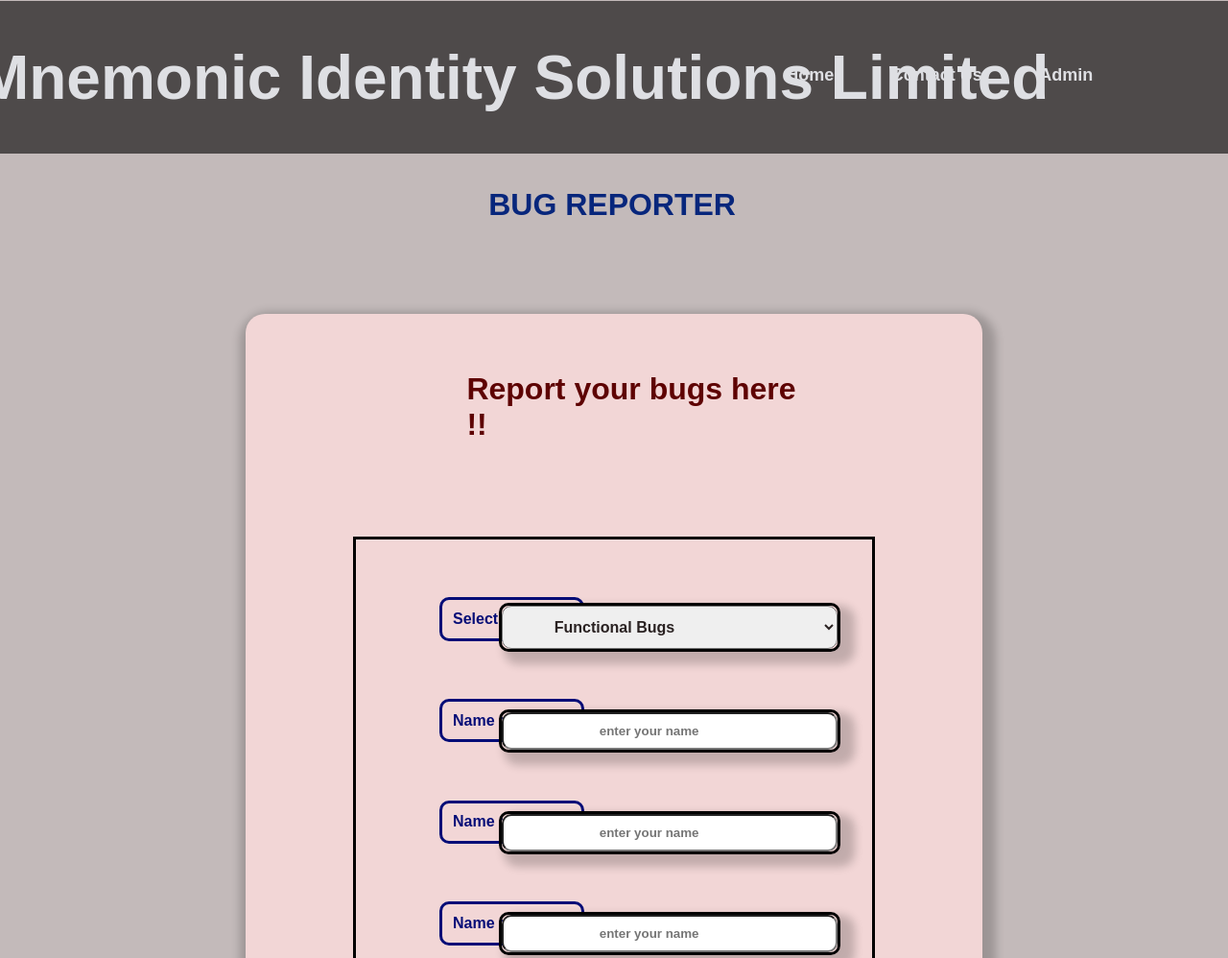
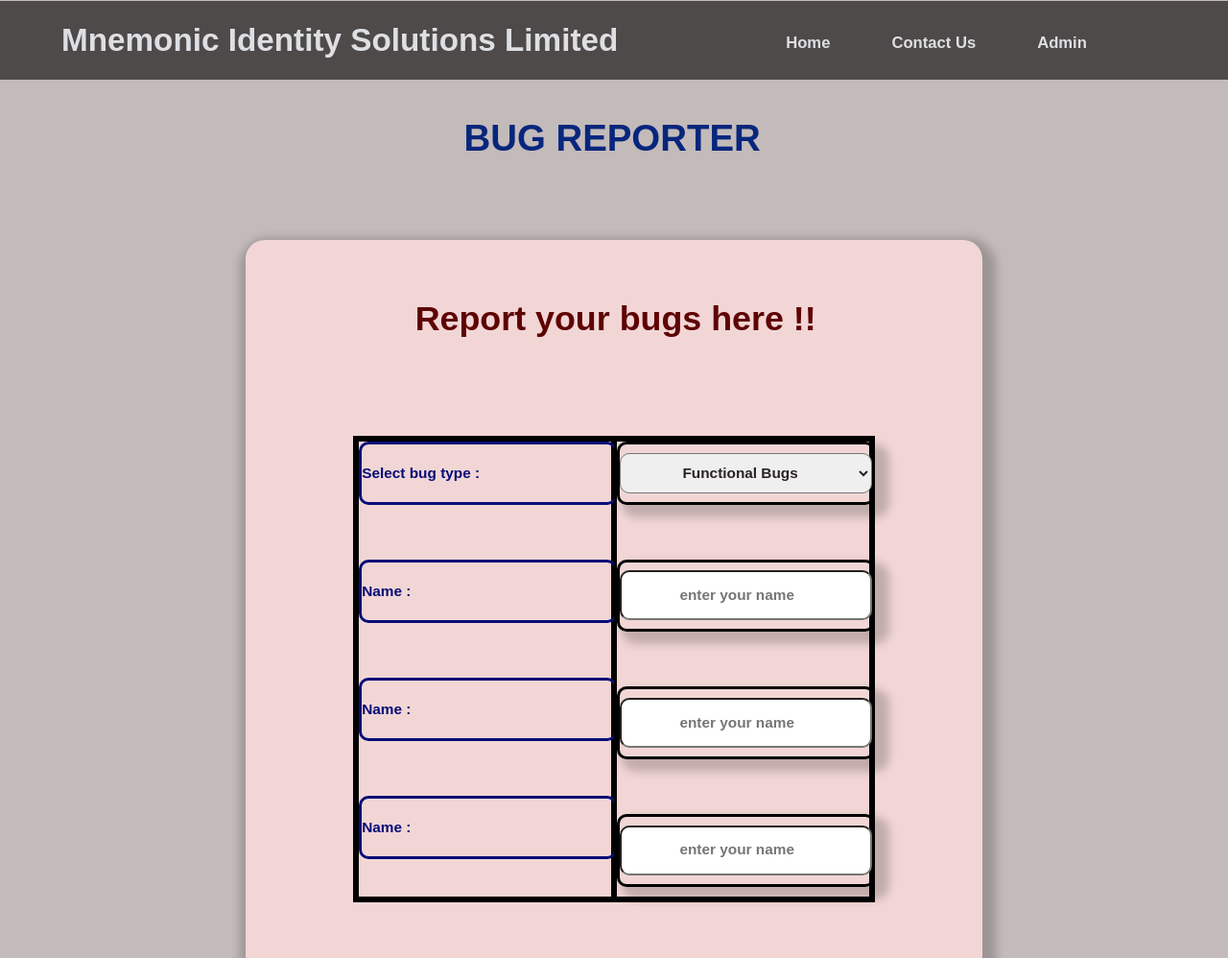
Before and after one commit to Abhishek8985/Bug-Reporting, a plain HTML site: page index.html in a window 1280 px wide. Shown: the top 998 px of the page at 96% size. Drawn offline with Linux system fonts and the light colour scheme.

Commit message:
Update styles.css

```diff
--- a/styles.css
+++ b/styles.css
@@ -5,7 +5,6 @@
     border-style: none;
 }
 .container{
-    position: absolute;
     width: 100%;
     height:fit-content;
     padding: 0%;
@@ -19,7 +18,7 @@
     background: #000;
     opacity: 0.6;
     display: flex;
-    flex-direction: column;
+    flex-direction: row;
     z-index: 5;
 
     }
@@ -27,39 +26,42 @@
         text-decoration: none;
         color: aliceblue;
         font-weight: bold;
-        font-size: 18px;
+        font-size: 1.3vw;
     }
     .two{
         text-decoration: none;
         color: aliceblue;
         font-weight: bold;
-        font-size: 18px;
+        font-size: 1.3vw;
     }
     .three{
         text-decoration: none;
         color: aliceblue;
         font-weight: bold;
-        font-size: 18px;
+        font-size: 1.3vw;
     }
 
 .bar{
     position: absolute;
     display: flex;
-    justify-content: space-between;
+    gap: 20%;
     width: 25%;
     top: 42%;
     left: 64%;
 }
 .textTheme1{
-    width: fit-content;
- position: relative;
- left: 20%;
- color: aliceblue;
- font-size: 2em;
- justify-content: center;
- transform: translateX(-25%);
+    width:50%;
+    position: relative;
+    left: 5%;
+    color: aliceblue;
+    font-size: 1.3vw;
+    justify-content: center;
 }
-
+/* @media onl screen(max-width:600px){
+    .textTheme1{
+        font-size:20px;
+    }
+} */
 .content{
     position: absolute;
     width: 99.7%;
@@ -70,6 +72,7 @@
     display: flex;
     flex-shrink:initial;
     justify-content:center;
+    font-size: 3vw;
     color: rgb(7, 38, 124);
 }
 .inner{
@@ -77,6 +80,7 @@
     width: 100%;
     top: 70%;
     left:18%;
+    font-size: 1.15vw;
 }
 .text{
     border-radius: 20px;
@@ -123,7 +127,7 @@
 }
 .quotations{
     margin-top: 5%;
-    position: absolute;
+    position: relative;
     display: flex;
     flex-direction: column;
     width: 100%;
@@ -142,67 +146,90 @@
     box-shadow:  4px 8px 10px 10px rgba(0,0,0,0.2);
     border-radius: 20px;
     background-color: #f2d6d6;
-
+    padding-bottom: 6%;
 }
 .head{
-    width: 45%;
+    width: 70%;
     height: fit-content;
     position: relative;
     display: flex;
     flex-wrap: wrap;
-    left: 30%;
+    margin: auto;
+    left: 8%;
     color: #5e0202;
     padding-top: 5%;
+    font-size: 1.4vw;
 }
 .form-content{
-    /* margin-top: 10%;
-    margin-left: 35%;
-    margin-right: 35%; */
     width: 70%;
+    height:30em;
     border-style: solid;
     position: relative;
     margin: auto;
     margin-top: 10%;
     display: flex;
-    justify-content: space-between;
-    flex-shrink: inherit;
+    flex-shrink: initial;
+    /* justify-content: space-between; */
+    /* flex-shrink:inherit; */
+}
+.form-labels{
+    position: relative;
+    width: 50%;
+    border-style: solid;
+    display: flex;
+    flex-direction: column;
+    gap: 12%;
+}
+.form-inputs{
+    position: relative;
+    width: 50%;
+    border-style: solid;
+    display: flex;
+    flex-direction: column;
+    gap: 12%;
 }
 .labels{
+    position: relative;
     border-style: solid;
-    padding: 8%;
-    padding-right: 0%;
+    padding: 8% 0% 8% 0%;
     width: 100%;
-    margin: 45% 0% 0% 65% ;
     font-weight:bolder;
-    font-size: 16px;
-    flex-shrink: inherit;
+    font-size: 1.2vw;
     border-radius: 10px;
     color: #050d77;
 }
 .inputs{
     position: relative;
-    top: 9%;
     border-style: solid;
-    width: 90%;
-    margin: 4% 0% 15.58% 0% ;
-    flex-wrap: wrap;
+    width: 100%;
+    padding: 3.4% 0% 3.4% 0%;
+    font-size: 1.2vw;
     box-shadow:  10px 8px 10px 5px rgba(0,0,0,0.2);
     border-radius: 10px;
 }
 input[type=text] {
+    position: relative;
     width: 100%;
-    padding: 10px 100px;
+    padding: 5% 23%;
     box-sizing: border-box;
     border-radius: 10px;
     font-weight:bold;
 }
+::placeholder{
+    font-size: 1.2vw;
+}
+:placeholder-shown{
+    width: 10vw;
+    height: 6.5vh;
+}
 #bug-type{
+    position: relative;
     width: 100%;
-    padding: 12px 50px;
+    padding: 4% 23%;
     border-radius: 10px;
     color: #2a2222;
     font-weight:bold;
-    font-size: 16px;
+    font-size: 1.2vw;
 }
 .il{
     margin-bottom: 45%;
```
